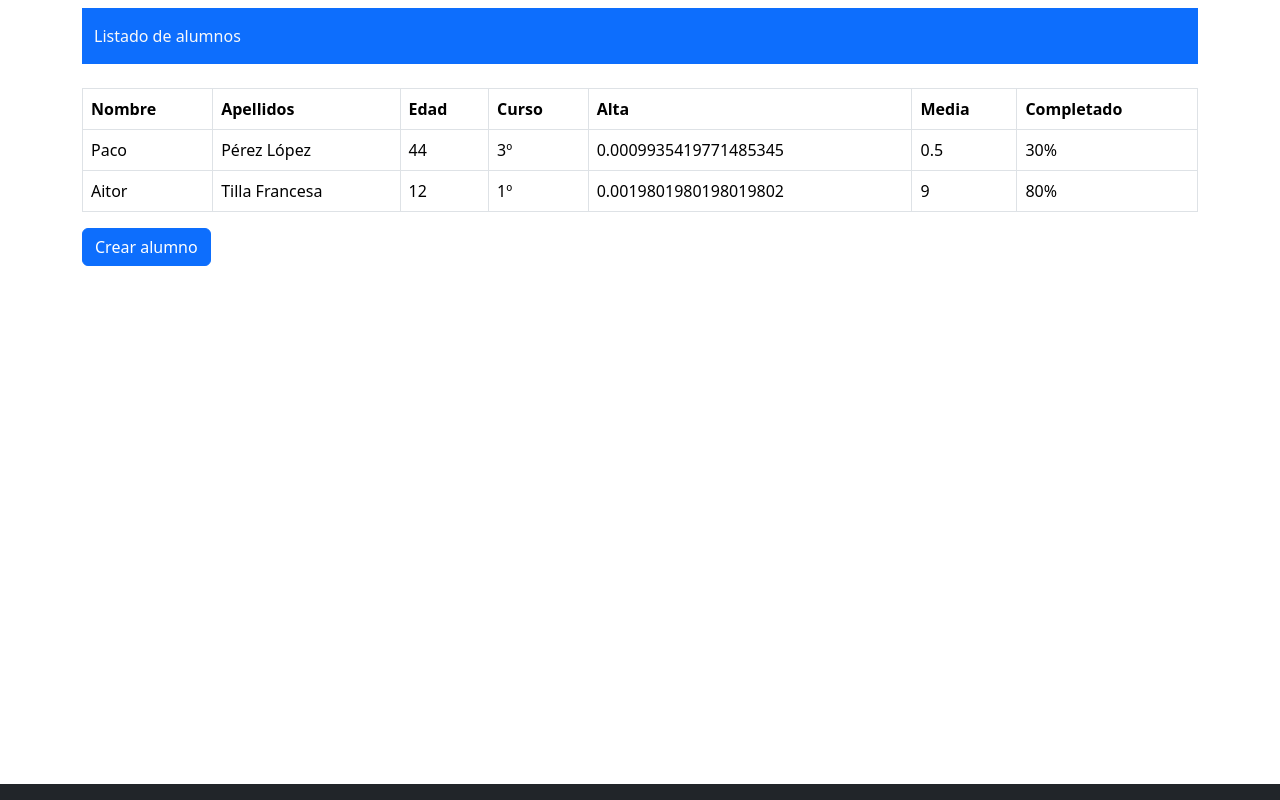
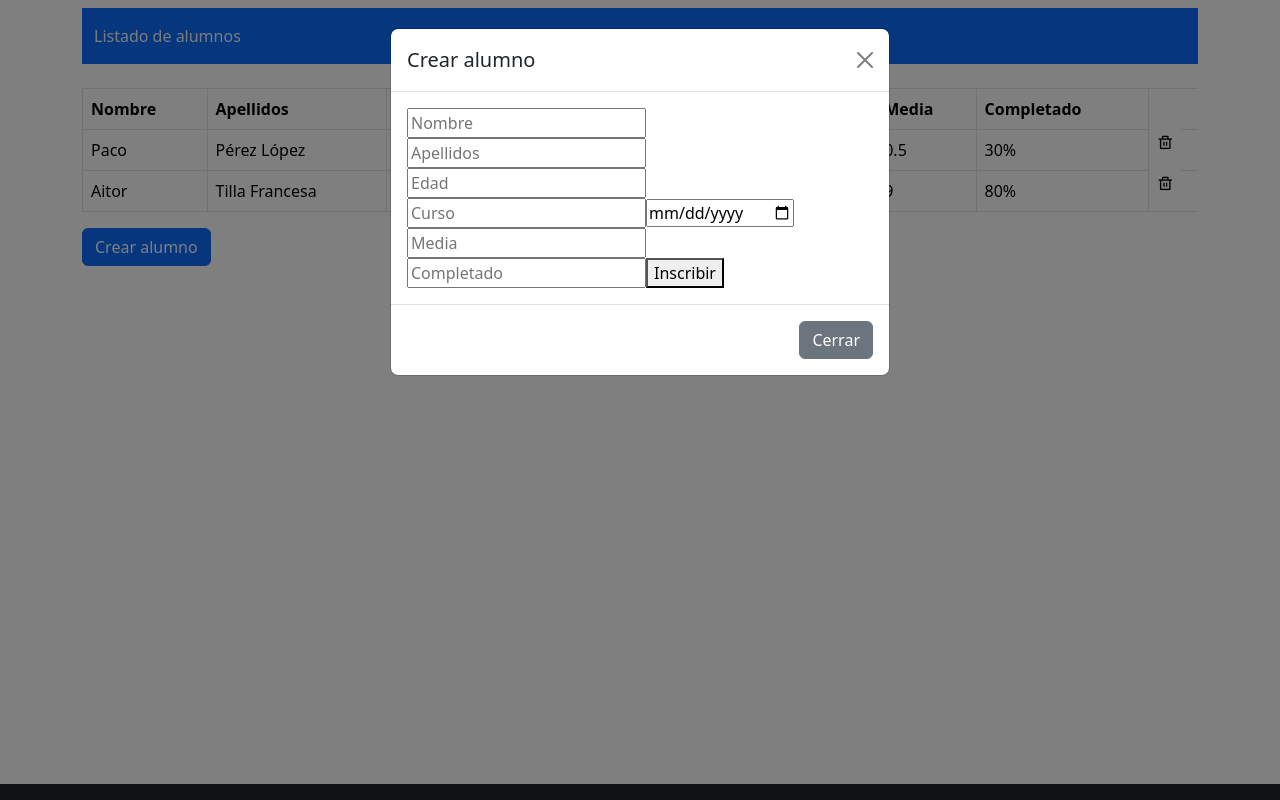
Before and after one commit to ArozenaDev/Listado-de-alumnos, a React (Vite) app: page / in a window 1280 px wide. Both pictures are taken after a click on the button "Crear alumno". Built offline with nearby package versions, Linux system fonts and the light colour scheme.

Commit message:
añadido formulario

```diff
--- a/package.json
+++ b/package.json
@@ -10,6 +10,7 @@
     "preview": "vite preview"
   },
   "dependencies": {
+    "formik": "^2.4.5",
     "react": "^18.2.0",
     "react-dom": "^18.2.0"
   },
--- a/src/App.jsx
+++ b/src/App.jsx
@@ -1,4 +1,5 @@
-import { useState } from 'react'
+import { useState } from 'react';
+import { Field, Form, Formik } from 'formik';
 
 function App() {
 
@@ -22,6 +23,12 @@ function App() {
     Completado: "80%",
   },
 ]);
+
+const addStudent = (values) => {
+  let tempStudentsList = [...studentsList];
+  tempStudentsList.push(values);
+  setStudentsList(tempStudentsList);
+}
 
   return (
     <>
@@ -53,28 +60,50 @@ function App() {
               <td>{e.Curso}</td>
               <td>{e.Alta}</td>
               <td>{e.Media}</td>
-              <td>{e.Completado}</td>
+              <td>{e.Completado}</td><i className='ri-delete-bin-line'></i>
             </tr>
             )}
           </tbody>
         </table>
-        <button type='button' className='btn btn-primary' data-toggle="modal" data-target="#crearAlumno">Crear alumno</button>
+        <button type='button' className='btn btn-primary' data-bs-toggle="modal" data-bs-target="#crearAlumno">Crear alumno</button>
 
         <div className='modal fade' id="crearAlumno" tabIndex={-1} role='dialog' aria-labelledby='crearAlumnoLabel' aria-hidden="true">
           <div className='modal-dialog' role='document'>
             <div className='modal-content'>
               <div className='modal-header'>
                 <h5 className='modal-title' id="crearAlumnoLabel">Crear alumno</h5>
-                <button type="button" className='close' data-dismiss="modal" aria-label="Close">
-                  <span aria-hidden="true">&times;</span>
+                <button type="button" className='btn-close' data-bs-dismiss="modal" aria-label="Close">
                 </button>
               </div>
               <div className='modal-body'>
-                Hello
+                <Formik
+                  initialValues={{
+                    name: '',
+                    surname: '',
+                    age: '',
+                    year: '',
+                    date: '',
+                    avg: '',
+                    compl: '',
+                  }}
+                  onSubmit={(values) => addStudent(values)}
+                  >
+                    {() => (
+                      <Form>
+                        <Field type="text" name="Nombre" placeholder="Nombre" />
+                        <Field type="text" name="Apellidos" placeholder="Apellidos" />
+                        <Field type="number" name="Edad" placeholder="Edad" />
+                        <Field type="text" name="Curso" placeholder="Curso" />
+                        <Field type="date" name="Alta" placeholder="Alta" />
+                        <Field type="float" name="Media" placeholder="Media" />
+                        <Field type="text" name="Completado" placeholder="Completado" />
+                        <button type="submit">Inscribir</button>
+                      </Form>
+                    )}
+                    </Formik>
               </div>
-              <div className='modal-foter'>
-                <button type='button' className='btn btn-secondary' data-dismiss="modal">Cerrar</button>
-                <button type='button' className='btn btn-primary'>Guardar</button>
+              <div className='modal-footer'>
+                <button type='button' className='btn btn-secondary' data-bs-dismiss="modal">Cerrar</button>
               </div>
             </div>
           </div>
```
Also changed, not shown: 1 other file (tests, documents, lock files or other folders).
